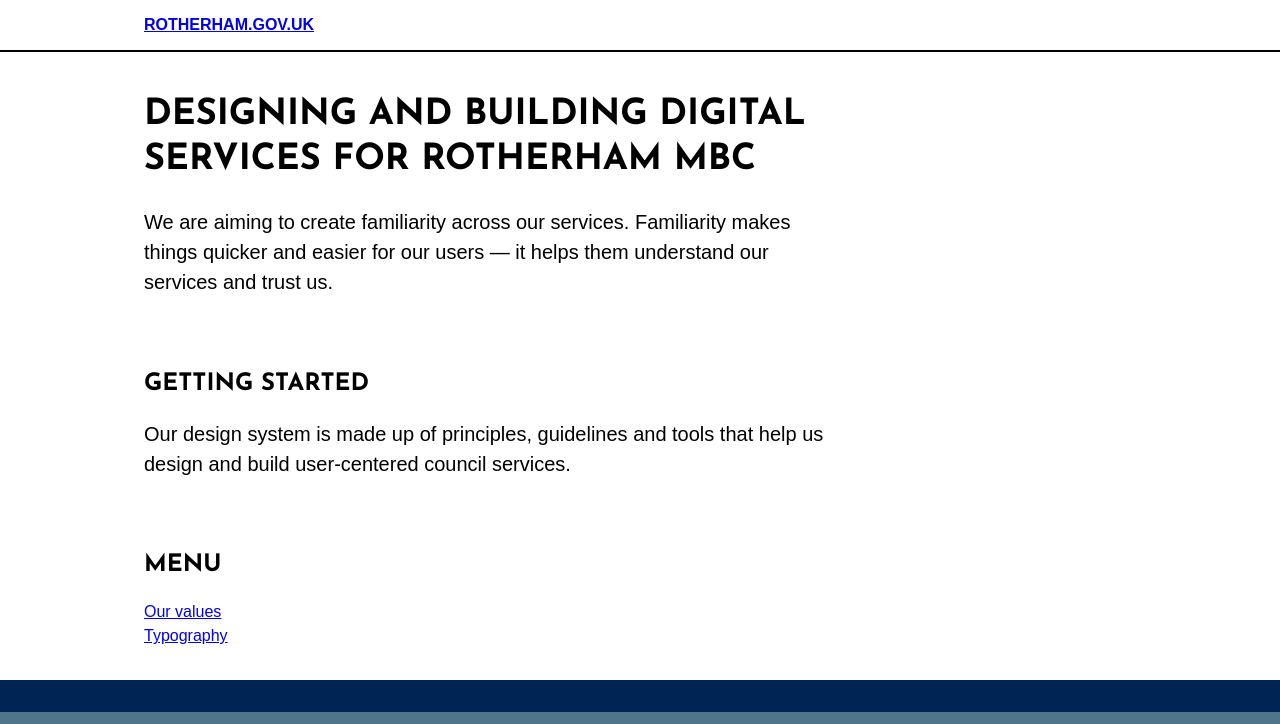
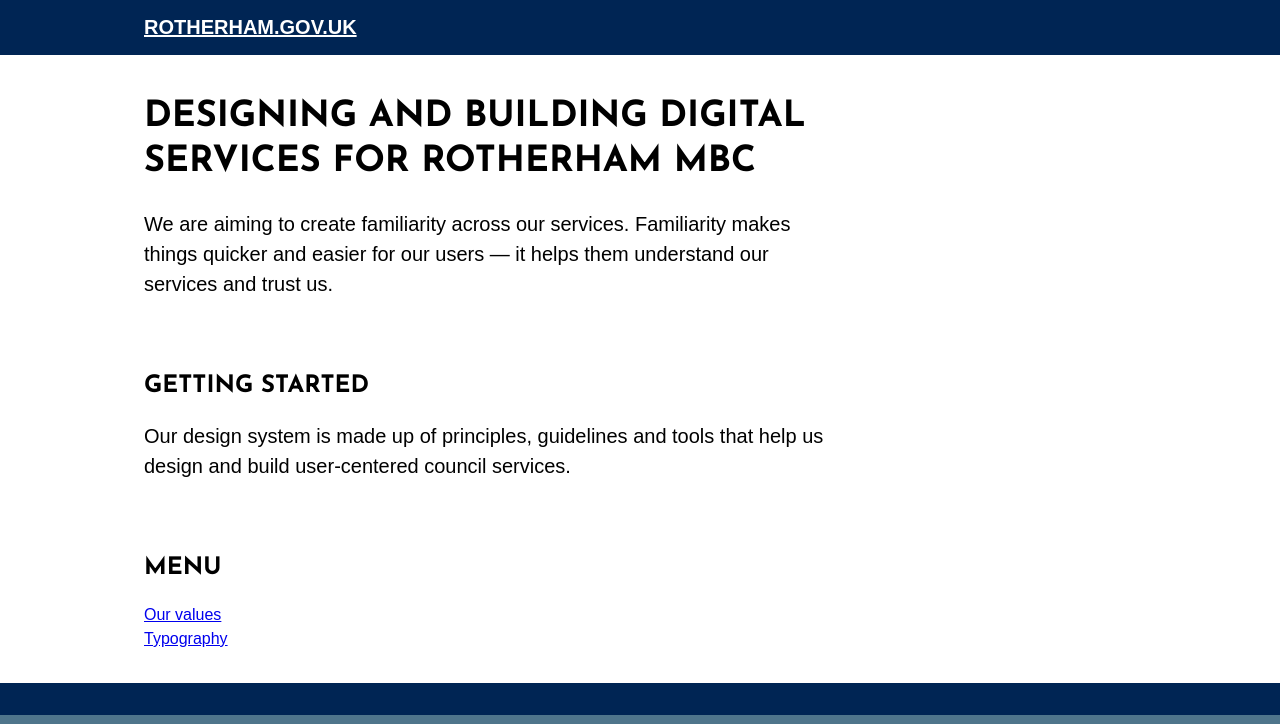
Before and after one commit to rothgov/design-manual, a Jekyll site: the page built from index.html, in a window 1280 px wide. Shown: the top 724 px of the page. Built offline with Jekyll 4.4.1, drawn with Linux system fonts in a browser that asks for light colours; some web fonts are replaced; grey boxes are pictures that could not be loaded.

Commit message:
Update header.html

```diff
--- a/_includes/header.html
+++ b/_includes/header.html
@@ -1,5 +1,5 @@
-<header class="bb bw1">
+<header class="bg-blue-5">
   <div class="cf mw8 center">
-    <a class="ml3 fl pv3 f5 b link ttu" href="{{%20site.baseurl%20}}/design/" title="Home">Rotherham.gov.uk</a>
+    <a class="ml3 fl pv3 f6 f5-m f4-l b link ttu white hover dim" href="{{%20site.baseurl%20}}/design/" title="Home">Rotherham.gov.uk</a>
   </div>
 </header>
```
